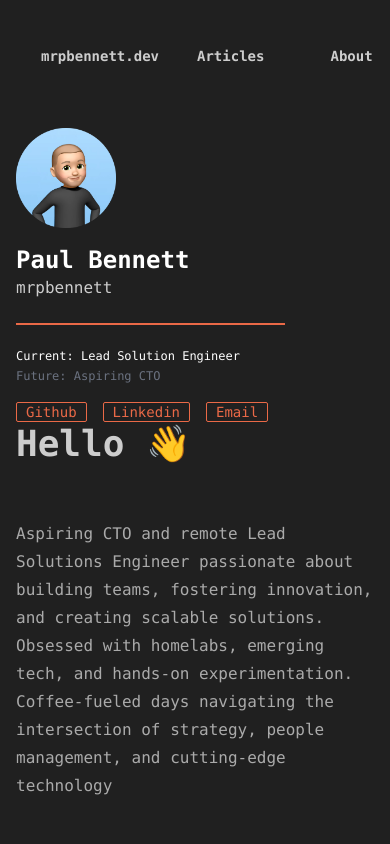
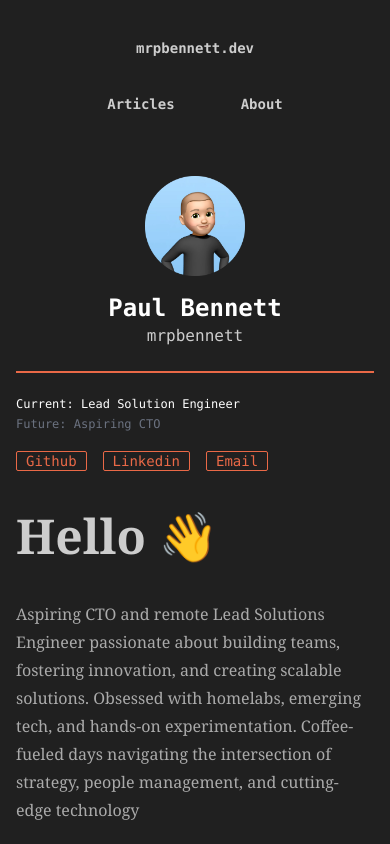
Before and after one commit to mrpbennett/personal-site, a Next.js app: page /about in a window 390 px wide. Shown: the top 844 px of the page. Built offline with nearby package versions, Linux system fonts and the light colour scheme.

Commit message:
moved to serif

```diff
--- a/src/app/about/page.js
+++ b/src/app/about/page.js
@@ -19,35 +19,41 @@ const social = [
 export default function About() {
   return (
     <div className="grid sm:auto-cols-auto sm:grid-flow-col">
-      <section className="max-w-[75%]">
+      <section className="md:max-w-[75%]">
         <div>
           <div className="hidden items-center sm:block">
             <Image src={Memoji} alt="Memoji" width="200" height="200" />
           </div>
-          <div className="items-center sm:hidden">
+          <div className="flex justify-center sm:hidden">
             <Image src={Memoji} alt="Memoji" width="100" height="100" />
           </div>
         </div>
 
         <div className="mt-4">
-          <h2 className="text-2xl font-bold text-white">Paul Bennett</h2>
-          <p>mrpbennett</p>
+          <h2 className="text-center font-mono text-2xl font-bold text-white sm:text-left">
+            Paul Bennett
+          </h2>
+          <p className="text-center font-mono sm:text-left">mrpbennett</p>
         </div>
 
         <div className="divider divider-accent"></div>
 
         <div className="space-y-1">
-          <p className="text-xs text-white">Current: Lead Solution Engineer</p>
-          <p className="text-xs text-gray-500">Future: Aspiring CTO</p>
+          <p className="font-mono text-xs text-white">
+            Current: Lead Solution Engineer
+          </p>
+          <p className="font-mono text-xs text-gray-500">
+            Future: Aspiring CTO
+          </p>
         </div>
 
         <div>
-          <ul className="mt-4 flex items-center space-x-4">
+          <ul className="mb-10 mt-4 flex items-center space-x-4 md:mb-0">
             {social.map((l) => (
               <li key={l.name}>
                 <a
                   href={l.url}
-                  className="badge badge-accent badge-outline no-underline hover:badge-secondary hover:badge-outline"
+                  className="badge badge-accent badge-outline font-mono no-underline hover:badge-secondary hover:badge-outline"
                 >
                   {l.name}
                 </a>
@@ -57,10 +63,10 @@ export default function About() {
         </div>
       </section>
 
-      <section className="prose-md prose">
+      <section className="prose prose-lg">
         <div className="">
           <h1 className="font-bold">Hello 👋</h1>
-          <p className="prose py-6">
+          <p className="prose-md spy-6 prose">
             Aspiring CTO and remote Lead Solutions Engineer passionate about
             building teams, fostering innovation, and creating scalable
             solutions. Obsessed with homelabs, emerging tech, and hands-on
--- a/src/app/articles/[slug]/page.jsx
+++ b/src/app/articles/[slug]/page.jsx
@@ -32,7 +32,7 @@ export default async function PostArticlePage({ params }) {
   const contentHtml = processedContent.toString();
 
   return (
-    <main className="prose-md prose mx-auto">
+    <main className="prose prose-lg mx-auto">
       <section className="">
         <h2 className="">{article.title}</h2>
 
--- a/src/app/layout.js
+++ b/src/app/layout.js
@@ -7,7 +7,7 @@ import Footer from "@/components/footer";
 export default function RootLayout({ children }) {
   return (
     <html lang="en">
-      <body className="container mx-auto flex min-h-screen flex-col p-4 font-mono md:max-w-[75%] md:p-0">
+      <body className="container mx-auto flex min-h-screen flex-col p-4 font-serif md:max-w-[75%] md:p-0">
         <Header />
         <div className="flex-auto">{children}</div>
         <Footer />
--- a/src/components/articleList.jsx
+++ b/src/components/articleList.jsx
@@ -4,6 +4,7 @@ import Link from "next/link";
 
 export default function ArticlesList({ articles }) {
   const [selectedCategory, setSelectedCategory] = useState(null);
+  const [searchTerm, setSearchTerm] = useState("");
 
   const splitCategories = (categoryString) => {
     if (!categoryString) return [];
@@ -20,15 +21,20 @@ export default function ArticlesList({ articles }) {
     return acc;
   }, {});
 
-  const filteredArticles = selectedCategory
-    ? articles.filter((article) => {
-        const cats = splitCategories(article.categoryName);
-        return cats.includes(selectedCategory);
-      })
-    : articles;
+  const filteredArticles = articles.filter((article) => {
+    const categoryMatch = selectedCategory
+      ? splitCategories(article.categoryName).includes(selectedCategory)
+      : true;
+
+    const searchMatch = searchTerm
+      ? article.title.toLowerCase().includes(searchTerm.toLowerCase())
+      : true;
+
+    return categoryMatch && searchMatch;
+  });
 
   return (
-    <div className="flex flex-row justify-center gap-20">
+    <div className="flex flex-row justify-center gap-20 font-mono">
       <section>
         <div
           className={`mb-2 flex cursor-pointer items-center ${
@@ -53,7 +59,18 @@ export default function ArticlesList({ articles }) {
       </section>
 
       <section className="prose">
-        {filteredArticles.map((article) => (
+        <div className="mb-4">
+          <input
+            type="text"
+            placeholder="Search articles..."
+            value={searchTerm}
+            onChange={(e) => setSearchTerm(e.target.value)}
+            className="w-full rounded-md border border-gray-600 p-2 text-sm"
+          />
+        </div>
+
+        {filteredArticles.length > 0 ? (
+          filteredArticles.map((article) => (
             <article key={article.sys.id} className="flex flex-col">
               <div className="flex-1 p-6">
                 <Link href={`/articles/${article.slug}`}>
@@ -72,7 +89,27 @@ export default function ArticlesList({ articles }) {
                 </div>
               </div>
             </article>
-        ))}
+          ))
+        ) : (
+          <div className="py-8 text-center">
+            <p className="text-gray-500">
+              No articles found {searchTerm && `matching "${searchTerm}"`}
+              {selectedCategory && (searchTerm ? " in " : " for category ")}
+              {selectedCategory && (
+                <span className="font-medium">{selectedCategory}</span>
+              )}
+            </p>
+            <button
+              onClick={() => {
+                setSearchTerm("");
+                setSelectedCategory(null);
+              }}
+              className="mt-4 text-sm text-blue-500 hover:text-blue-600"
+            >
+              Clear filters
+            </button>
+          </div>
+        )}
       </section>
     </div>
   );
--- a/src/components/header.jsx
+++ b/src/components/header.jsx
@@ -16,14 +16,14 @@ const links = [
 
 export default function Header() {
   return (
-    <div className="navbar pb-10">
+    <div className="navbar flex-col pb-10 sm:flex-row">
       <div className="flex-1">
-        <Link href="/" className="btn btn-ghost">
+        <Link href="/" className="btn btn-ghost font-mono">
           mrpbennett.dev
         </Link>
       </div>
       <div className="flex-none">
-        <ul className="menu menu-horizontal space-x-8 px-1">
+        <ul className="menu menu-horizontal space-x-8 px-1 font-mono">
           {links.map((l) => (
             <Link key={l.id} href={l.url} passHref>
               <span className="btn btn-ghost">{l.name}</span>
```
Lines whose indentation alone changed are shown as unchanged.
